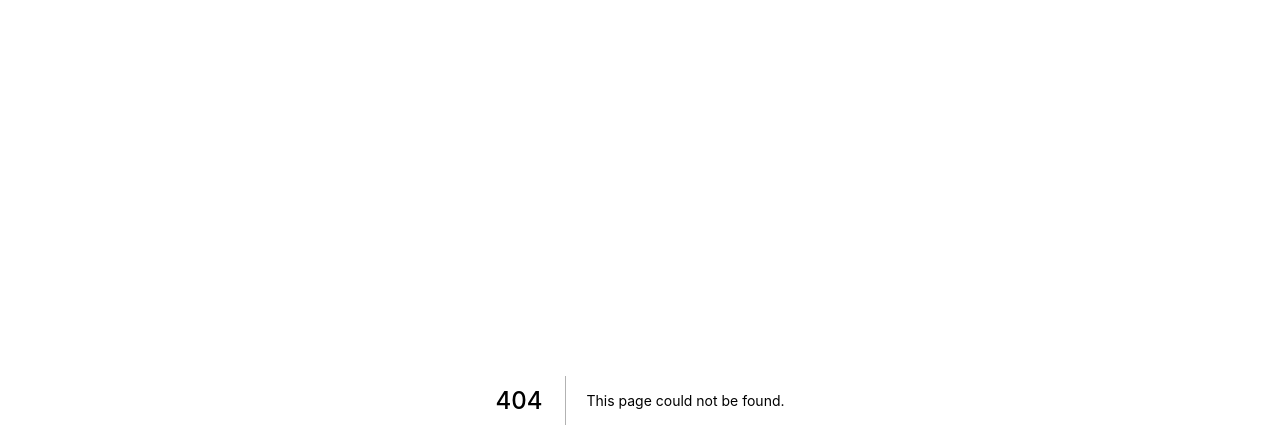
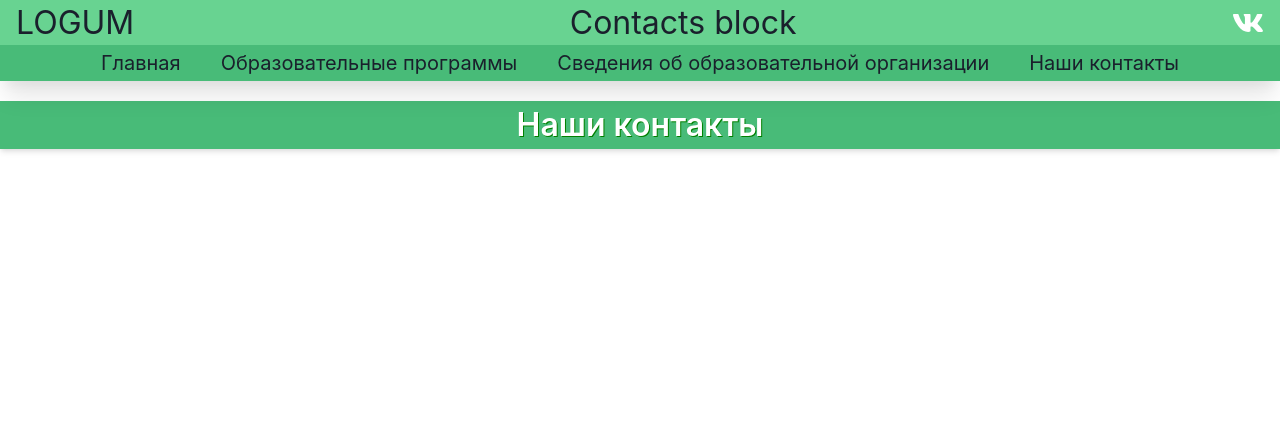
Before and after one commit to Landerfire/logum-client, a Next.js app: page /contacts in a window 1280 px wide. Before the commit this address had no page. Shown: the top 448 px of the page. Built offline with nearby package versions, Linux system fonts and the light colour scheme.

Commit message:
custom link and images styling fix

```diff
--- a/components/Navbar/Navbar.tsx
+++ b/components/Navbar/Navbar.tsx
@@ -17,9 +17,9 @@ const Navbar: React.FC<NavbarProps> = () => {
       textAlign='center'
     >
       <CustomLink href='/' title='Главная' />
-      <CustomLink href='/programs' title='Образовательные программы'/>
-      <CustomLink href='/teachers' title='Сведения об образовательной организации' />
-      <CustomLink href='/about' title='Наши контакты' />
+      <CustomLink href='/programs' title='Образовательные программы' />
+      <CustomLink href='/about' title='Сведения об образовательной организации' />
+      <CustomLink href='/contacts' title='Наши контакты' />
     </HStack>
   );
 };
--- /dev/null
+++ b/components/PageTitle/PageTitle.tsx
@@ -0,0 +1,27 @@
+import { Box, Text } from '@chakra-ui/react'
+import React from 'react'
+
+type PageTitleWithContent = {
+    content: string;
+    children?: never
+}
+
+type PageTitleWithChildren = {
+  children: string;
+  content?: never;
+};
+
+type PageTitleProps = PageTitleWithChildren | PageTitleWithContent
+
+
+const PageTitle = ({children, content}: PageTitleProps) => {
+  return (
+    <Box bgColor={'green.400'} shadow='md' mt={5} mb={10}>
+      <Text fontSize={32} fontWeight={600} textAlign='center' color='white' textShadow={'1px 1px green'}>
+        {!children ? content : children}
+      </Text>
+    </Box>
+  );
+}
+
+export default PageTitle
--- /dev/null
+++ b/components/PageTitle/index.ts
@@ -0,0 +1,3 @@
+import PageTitle from "./PageTitle";
+
+export default PageTitle;
--- a/components/ProgramInfo/ProgramInfo.tsx
+++ b/components/ProgramInfo/ProgramInfo.tsx
@@ -31,7 +31,9 @@ const ProgramInfo = ({program}: ProgramInfoProps) => {
         marginBottom={5}
       >
         {isLargerThan1024 && (
-          <CustomImage src={baseURL + program.thumbnail} alt={program.name} layout='fill' boxShadow='md' />
+          <ImageWrapper boxShadow='lg'>
+            <CustomImage src={baseURL + program.thumbnail} alt={program.name} layout='fill' />
+          </ImageWrapper>
         )}
         <Box display={'flex'} flexDirection='column' justifyContent={'space-between'}>
           <Text whiteSpace={'pre-line'} marginBottom={isLargerThan1280 ? '1' : '5'}>
--- a/components/customs/CustomLink.tsx
+++ b/components/customs/CustomLink.tsx
@@ -1,19 +1,20 @@
-import { Link } from '@chakra-ui/react';
-import NextLink from 'next/link';
-import React, { LinkHTMLAttributes } from 'react';
+import { Link as ChakraLink, LinkProps } from '@chakra-ui/react';
+import NextLink, { LinkProps as NextLinkProps } from 'next/link';
+import React from 'react';
 
-interface CustomLinkProps extends LinkHTMLAttributes<HTMLLinkElement> {
-  href: string;
+type CustomLinkType = NextLinkProps & LinkProps
+
+interface CustomLinkProps extends CustomLinkType {
   title?: string;
   children?: React.ReactNode;
 }
 
-const CustomLink: React.FC<CustomLinkProps> = ({ href, title, style, children, ...rest }) => {
+const CustomLink: React.FC<CustomLinkProps> = ({ href, title, children, ...rest }) => {
   return (
     <NextLink href={href} passHref>
-      <Link cursor='pointer' sx={style} style={{textDecoration: 'none'}}>
+      <ChakraLink cursor='pointer' _hover={{ textDecoration: 'none' }} {...rest}>
         {!children ? title : children}
-      </Link>
+      </ChakraLink>
     </NextLink>
   );
 };
--- a/pages/about.tsx
+++ b/pages/about.tsx
@@ -3,11 +3,13 @@ import React from 'react'
 import CustomImage from '../components/customs/CustomImage'
 import MainLayout from '../components/Layouts/MainLayout'
 import SectionLayout from '../components/Layouts/SectionLayout'
+import PageTitle from '../components/PageTitle'
 
 const About: NextPage = () => {
   return (
     <MainLayout>
       <SectionLayout about='Сведения об образовательной организации'>
+        <PageTitle>Сведения об образовательной организации</PageTitle>
         <CustomImage
           src={'http://localhost:5000/courses/bba8662c-9919-4765-8d21-7970415de2c0.jpg'}
           width={560}
--- /dev/null
+++ b/pages/contacts.tsx
@@ -0,0 +1,16 @@
+import { NextPage } from 'next'
+import MainLayout from '../components/Layouts/MainLayout'
+import SectionLayout from '../components/Layouts/SectionLayout'
+import PageTitle from '../components/PageTitle'
+
+const Teachers: NextPage = () => {
+  return (
+    <MainLayout>
+      <SectionLayout about='contacts'>
+        <PageTitle>Наши контакты</PageTitle>
+      </SectionLayout>
+    </MainLayout>
+  );
+}
+
+export default Teachers
--- a/pages/programs/index.tsx
+++ b/pages/programs/index.tsx
@@ -1,7 +1,7 @@
-import { Text } from '@chakra-ui/react';
 import { GetStaticProps, NextPage } from 'next';
 import MainLayout from '../../components/Layouts/MainLayout';
 import SectionLayout from '../../components/Layouts/SectionLayout';
+import PageTitle from '../../components/PageTitle';
 import ProgramsList from '../../components/ProgramsList';
 import { baseURL } from '../../tools/consts';
 import { IProgram } from '../../tools/interfaces';
@@ -14,7 +14,7 @@ const Programs: NextPage<ProgramsPageProps> = ({ programs }) => {
   return (
     <MainLayout>
       <SectionLayout about='Список образовательных программ'>
-        <Text mt='5' fontSize={32} fontWeight={600}>Образовательные программы</Text>
+        <PageTitle>Наши образовательные программы</PageTitle>
         <ProgramsList programs={programs} />
       </SectionLayout>
     </MainLayout>
```
Also changed, not shown: components/ProgramItem/ProgramItem.tsx (+4 -4 lines), components/ProgramsList/ProgramsList.tsx (+18 -6 lines), pages/teachers.tsx (deleted, +0 -10 lines).
